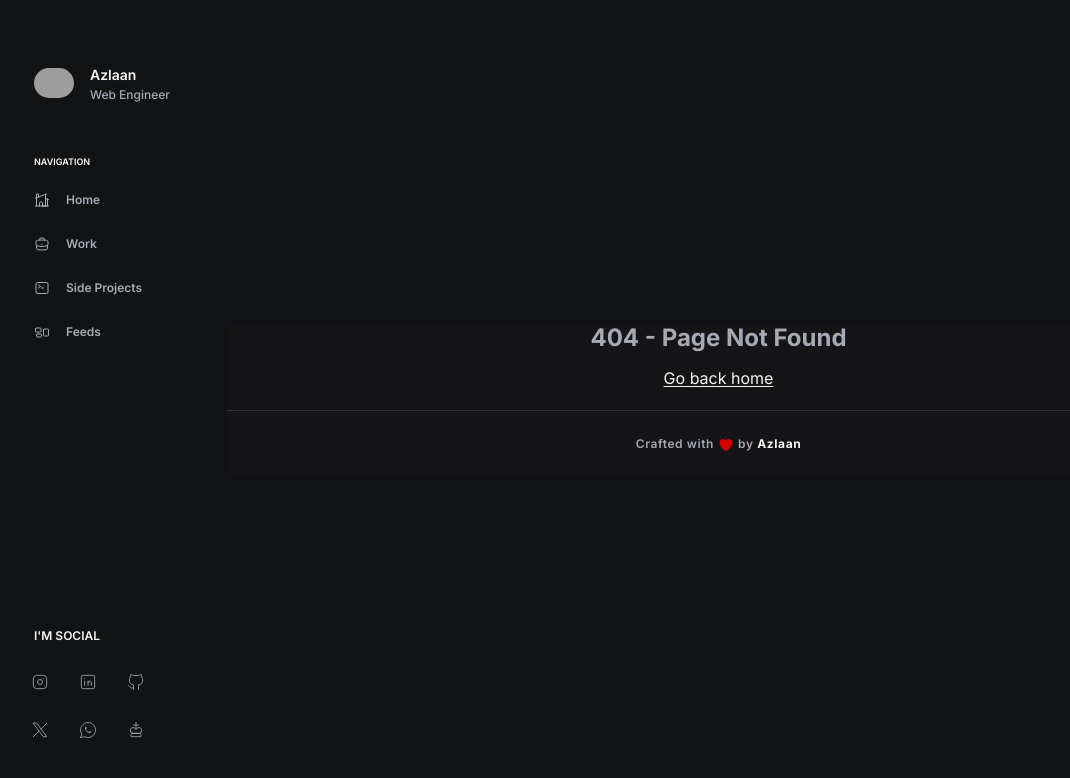
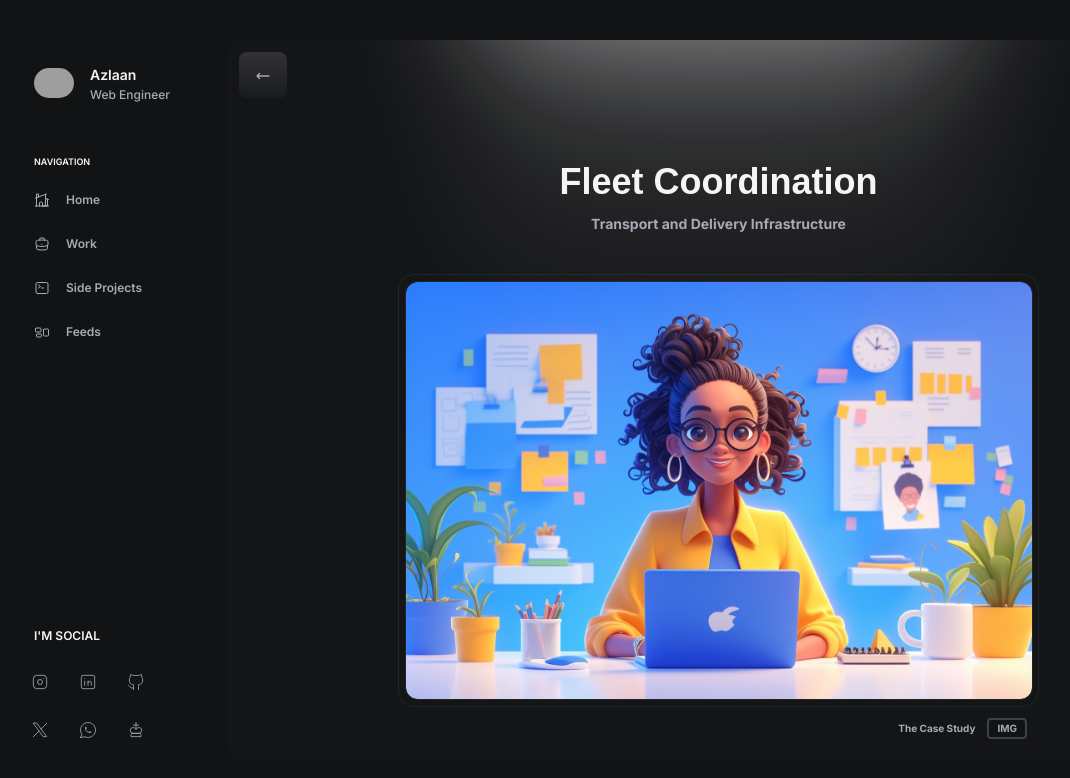
Before and after one commit to ead8/portfolio, a Next.js app: page /projects/1 in a window 1280 px wide. Before the commit this address had no page. Shown: the top 778 px of the page, without its empty margins (30-1100 px from the left). Built offline with nearby package versions, Linux system fonts and the light colour scheme; grey boxes are pictures that could not be loaded; a web font is replaced by a local one.

Commit message:
project case study page added

```diff
--- a/app/components/generic/ImageCard.jsx
+++ b/app/components/generic/ImageCard.jsx
@@ -1,8 +1,5 @@
-"use client";
-
 import React from "react";
 import CardLock from "./CardLock";
-import { useRouter } from "next/navigation";
 import Tilter from "./Tilter";
 
 const dummyData = {
@@ -15,14 +12,13 @@ const dummyData = {
   isLocked: false,
 };
 
-const ImageCard = ({ data }) => {
+const ImageCard = ({ data, clickHandler }) => {
   const { id, title, subTitle, imgSrc, isLocked } = data ?? dummyData;
-  const router = useRouter();
 
   return (
     <Tilter>
       <div
-        onClick={() => router.push(`/work/${id}`)}
+        onClick={() => clickHandler && clickHandler()}
         className="w-full group h-[55vh] border-4 border-transparent hover:bg-primary/20 hover:border-primary/30 p-[.35rem] rounded-lg overflow-hidden cursor-pointer transition-all ease-in-out duration-1000"
       >
         <div className="relative w-full h-full flex flex-col rounded-md">
--- a/app/components/project/ProjectSection.jsx
+++ b/app/components/project/ProjectSection.jsx
@@ -69,7 +69,13 @@ const ProjectSection = () => {
       <div className="w-full grid grid-cols-1 md:grid-cols-2 lg:grid-cols-3 gap-5">
         {projectList?.map((project, index) => {
           if (project?.isFeatured) {
-            return <ImageCard key={index} data={project} />;
+            return (
+              <ImageCard
+                key={index}
+                data={project}
+                clickHandler={() => router.push(`/projects/${project?.id}`)}
+              />
+            );
           }
         })}
       </div>
--- a/app/components/project/project-list.js
+++ b/app/components/project/project-list.js
@@ -1,16 +1,34 @@
 import taskVareImg from "@/public/work/taskvare-img.jpg";
+import taskVareCoverImg from "@/public/work/taskvare-cover-img.jpg";
 import socialMediaBotImg from "@/public/projects/social-media-bot.jpg";
 import loadeImg from "@/public/work/loade-img.jpg";
 
 export const projectList = [
   {
+    id: 1,
     title: "Fleet Coordination",
     subTitle: "Transport and Delivery Infrastructure",
     imgSrc: loadeImg.src,
     isFeatured: true,
     isLocked: false,
+    details: {
+      coverImgSrc: taskVareCoverImg.src,
+      overview: {
+        myRole: "Frontend Developer, API Integrator",
+        techUsed: "React, Open AI, Mongo DB, Python, Django",
+        team: "Shebaan - Design, Maheer - Backend",
+        timeline: "October 2023 - January 2024",
+        projectDesc: {
+          para1:
+            "Newton School is an Indian ed-tech startup that focuses on building a futuristic online university. Their goal is to offer a highly immersive and interactive learning path to millions of students, enabling them to tap into new-age tech opportunities. They achieve this by offering paid tech courses and providing free products for coding and interview practice for public use.",
+          para2:
+            "In my role, I initiated and led a comprehensive redesign of the entire product's navigation, addressing a crucial element that was causing user friction at various stages.",
+        },
+      },
+    },
   },
   {
+    id: 2,
     title: "Postman AI",
     subTitle: "AI Social Media Manager",
     imgSrc: socialMediaBotImg.src,
@@ -18,6 +36,7 @@ export const projectList = [
     isLocked: false,
   },
   {
+    id: 3,
     title: "Work Organizing Tool",
     subTitle: "Project & Task Management Solution",
     imgSrc: taskVareImg.src,
@@ -25,6 +44,7 @@ export const projectList = [
     isLocked: false,
   },
   {
+    id: 4,
     title: "Fleet Coordination",
     subTitle: "Transport and Delivery Infrastructure",
     imgSrc: loadeImg.src,
@@ -32,6 +52,7 @@ export const projectList = [
     isLocked: false,
   },
   {
+    id: 5,
     title: "Postman AI",
     subTitle: "AI Social Media Manager",
     imgSrc: socialMediaBotImg.src,
@@ -39,6 +60,7 @@ export const projectList = [
     isLocked: false,
   },
   {
+    id: 6,
     title: "Work Organizing Tool",
     subTitle: "Project & Task Management Solution",
     imgSrc: taskVareImg.src,
--- a/app/components/work/WorkSection.jsx
+++ b/app/components/work/WorkSection.jsx
@@ -69,7 +69,13 @@ const WorkSection = () => {
       <div className="w-full grid grid-cols-1 md:grid-cols-2 lg:grid-cols-3 gap-5">
         {workList?.map((work, index) => {
           if (work?.isFeatured) {
-            return <ImageCard key={index} data={work} />;
+            return (
+              <ImageCard
+                key={index}
+                data={work}
+                clickHandler={() => router.push(`/work/${work?.id}`)}
+              />
+            );
           }
         })}
       </div>
--- a/app/globals.css
+++ b/app/globals.css
@@ -23,6 +23,14 @@ body {
 
   .nav-link-active {
     @apply bg-primary/5 text-secondary;
+  }
+
+  .project-heading-style {
+    @apply text-secondary mb-1 text-[11px] leading-relaxed tracking-widest uppercase font-black;
+  }
+
+  .project-para-style {
+    @apply text-[14px] mb-3 font-semibold leading-relaxed tracking-wide;
   }
 
   .work-heading-style {
--- /dev/null
+++ b/app/projects/[projectId]/page.jsx
@@ -0,0 +1,129 @@
+"use client";
+
+import Button from "@/app/components/generic/Button";
+import Figure from "@/app/components/generic/Figure";
+import { projectList } from "@/app/components/project/project-list";
+import { useRouter } from "next/navigation";
+import React, { useEffect, useState } from "react";
+
+const ProjectPage = ({ params }) => {
+  const [projectData, setProjectData] = useState(null);
+  const router = useRouter();
+
+  // FUNCTION TO GET PROJECT DATA BY ID
+  const getProjectById = (id) => {
+    const dataArray = projectList?.filter((project) => project?.id == id);
+    setProjectData(dataArray[0]);
+  };
+
+  // FETCHING PROJECT DATA
+  useEffect(() => getProjectById(params?.projectId), [params]);
+
+  return (
+    <div className="relative w-full h-full flex flex-col items-center justify-between gap-5">
+      <div
+        className="absolute flex -top-[300%] left-1/2 -translate-x-1/2 bottom-0 right-0 w-2/4 blur-3xl"
+        style={{
+          background: `radial-gradient(circle at center, rgba(255, 255, 255, 1) 0%, rgba(255, 255, 255, 0.5) 50%, rgba(255, 255, 255, 0.15) 50%, rgba(255, 255, 255, 0), rgba(255, 255, 255, 0), transparent, transparent)`,
+        }}
+      />
+
+      <div
+        id="Back to Top"
+        className="w-full gap-3 z-10 flex items-center justify-between p-3"
+      >
+        <div className="flex flex-shrink">
+          <Button
+            onClick={() => router.back()}
+            prefix={
+              <svg
+                xmlns="http://www.w3.org/2000/svg"
+                fill="none"
+                viewBox="0 0 24 24"
+                strokeWidth={2}
+                stroke="currentColor"
+                className="w-4 h-4 mb-px"
+              >
+                <path
+                  strokeLinecap="round"
+                  strokeLinejoin="round"
+                  d="M6.75 15.75 3 12m0 0 3.75-3.75M3 12h18"
+                />
+              </svg>
+            }
+          />
+        </div>
+        <div className="flex flex-grow"></div>
+        <div className="flex flex-shrink"></div>
+      </div>
+
+      <div className="flex w-full h-full justify-between items-start gap-3 z-10 p-3 lg:px-16 overflow-auto">
+        <div className="w-full h-full flex flex-col overflow-scroll">
+          <h1 className="font-display text-3xl lg:text-4xl leading-snug text-secondary text-center font-extrabold mt-5 mb-3">
+            {projectData?.title}
+          </h1>
+          <p className="text-center text-sm w-full font-bold mb-10">
+            {projectData?.subTitle}
+          </p>
+          <div className="container mx-auto">
+            <Figure
+              className="w-3/4 h-3/2 mx-auto"
+              size="w-full h-full"
+              src={projectData?.details?.coverImgSrc}
+              caption="The Case Study"
+              tag="IMG"
+            />
+          </div>
+          <div className="container mt-10 mx-auto">
+            <div className="w-full h-full flex flex-col p-6 overflow-scroll">
+              <div
+                id="Overview"
+                className="grid grid-cols-1 lg:grid-cols-4 gap-3 lg:gap-10"
+              >
+                <div className="col-span-1 flex flex-col gap-3">
+                  <div>
+                    <h1 className="project-heading-style">My Role</h1>
+                    <p className="project-para-style">
+                      {projectData?.details?.overview?.myRole}
+                    </p>
+                  </div>
+                  <div>
+                    <h1 className="project-heading-style">The Team</h1>
+                    <p className="project-para-style">
+                      {projectData?.details?.overview?.team}
+                    </p>
+                  </div>
+                  <div>
+                    <h1 className="project-heading-style">tech Stack</h1>
+                    <p className="project-para-style">
+                      {projectData?.details?.overview?.techUsed}
+                    </p>
+                  </div>
+                  <div>
+                    <h1 className="project-heading-style">Timeline</h1>
+                    <p className="project-para-style">
+                      {projectData?.details?.overview?.timeline}
+                    </p>
+                  </div>
+                </div>
+                <div className="col-span-1 lg:col-span-3 flex flex-col gap-3">
+                  <div>
+                    <h1 className="project-heading-style">Overview</h1>
+                    <p className="project-para-style">
+                      {projectData?.details?.overview?.projectDesc?.para1}
+                    </p>
+                    <p className="project-para-style">
+                      {projectData?.details?.overview?.projectDesc?.para2}
+                    </p>
+                  </div>
+                </div>
+              </div>
+            </div>
+          </div>
+        </div>
+      </div>
+    </div>
+  );
+};
+
+export default ProjectPage;
--- a/app/projects/page.jsx
+++ b/app/projects/page.jsx
@@ -1,9 +1,13 @@
+"use client";
+
 import React from "react";
 import Icon from "../components/generic/Icon";
 import ImageCard from "../components/generic/ImageCard";
 import { projectList } from "../components/project/project-list";
+import { useRouter } from "next/navigation";
 
 const ProjectsPage = () => {
+  const router = useRouter();
   return (
     <div className="relative w-full flex flex-col items-center justify-between gap-5 py-6 lg:py-16">
       <div
@@ -49,7 +53,11 @@ const ProjectsPage = () => {
 
       <div className="w-full grid grid-cols-1 md:grid-cols-2 lg:grid-cols-3 mt-10 gap-5 px-6 lg:px-32">
         {projectList?.map((project, index) => (
-          <ImageCard key={index} data={project} />
+          <ImageCard
+            key={index}
+            data={project}
+            clickHandler={() => router.push(`/projects/${project?.id}`)}
+          />
         ))}
       </div>
     </div>
--- a/app/work/[workId]/page.jsx
+++ b/app/work/[workId]/page.jsx
@@ -27,8 +27,8 @@ const WorkPage = ({ params }) => {
 
   // FUNCTION TO GET WORK DATA BY ID
   const getWorkById = (id) => {
-    const getWorkById = workList?.filter((work) => work?.id == id);
-    setWorkData(getWorkById[0]);
+    const dataArray = workList?.filter((work) => work?.id == id);
+    setWorkData(dataArray[0]);
   };
 
   useEffect(() => {
@@ -53,8 +53,6 @@ const WorkPage = ({ params }) => {
 
     return () => observer.disconnect();
   }, [params]);
-
-  useEffect(() => console.log("activeSection", activeSection), [activeSection]);
 
   return (
     <div className="relative w-full h-full flex flex-col items-center justify-between gap-5">
@@ -146,7 +144,7 @@ const WorkPage = ({ params }) => {
               size="w-full h-full"
               src={workData?.details?.coverImgSrc}
               caption="The Case Study"
-              tag="TaskVare"
+              tag="IMG"
             />
           </div>
           <div className="container mt-10 mx-auto">
--- a/app/work/page.jsx
+++ b/app/work/page.jsx
@@ -1,9 +1,14 @@
+"use client";
+
 import React from "react";
 import Icon from "../components/generic/Icon";
 import ImageCard from "../components/generic/ImageCard";
 import { workList } from "../components/work/work-list";
+import { useRouter } from "next/navigation";
 
 const WorkPage = () => {
+  const router = useRouter();
+
   return (
     <div className="relative w-full flex flex-col items-center justify-between gap-5 py-6 lg:py-16">
       <div
@@ -44,7 +49,11 @@ const WorkPage = () => {
 
       <div className="w-full grid grid-cols-1 md:grid-cols-2 lg:grid-cols-3 mt-10 gap-5 px-6 lg:px-32">
         {workList?.map((work, index) => (
-          <ImageCard key={index} data={work} />
+          <ImageCard
+            key={index}
+            data={work}
+            clickHandler={() => router.push(`/work/${work?.id}`)}
+          />
         ))}
       </div>
     </div>
```
